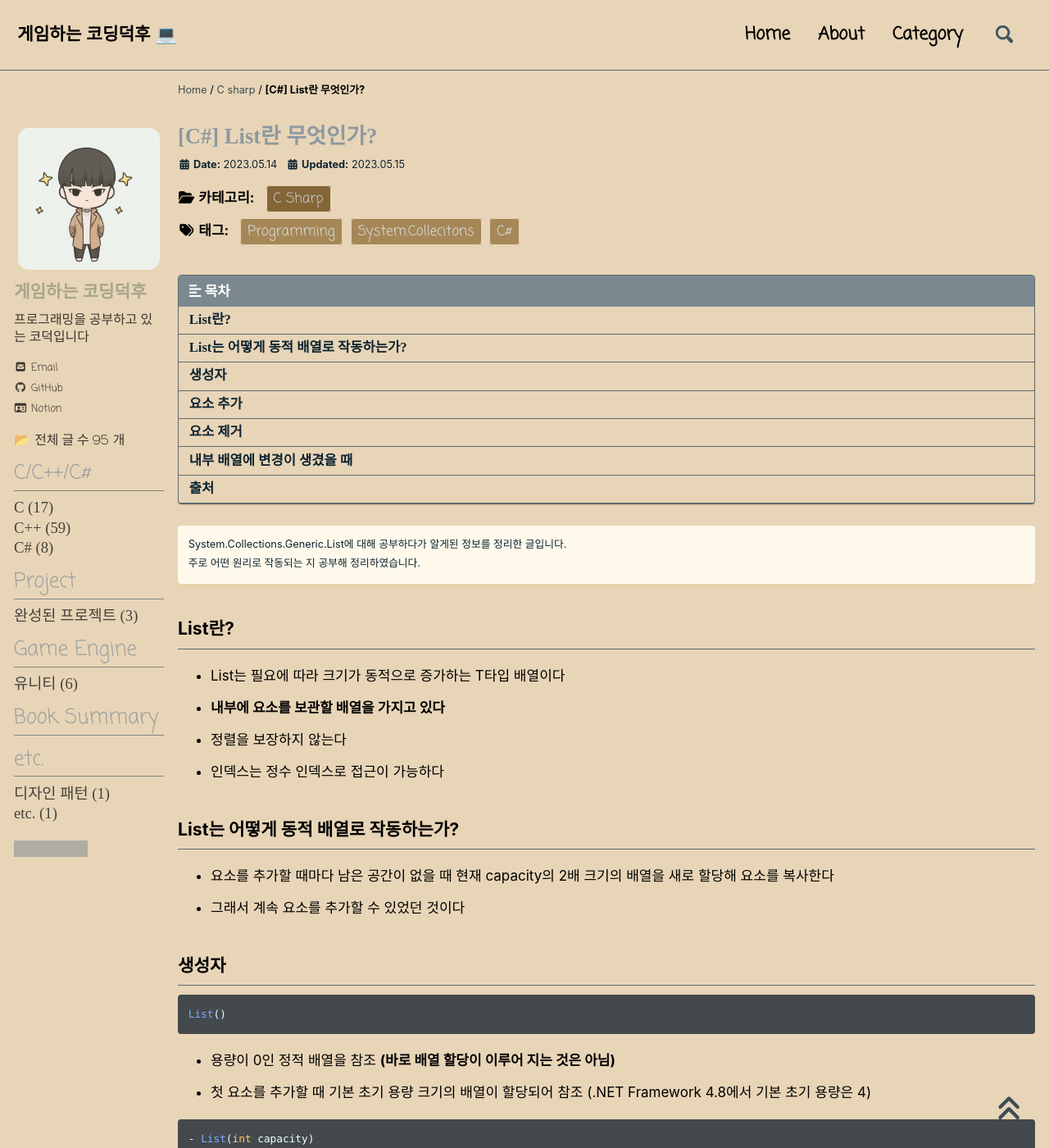
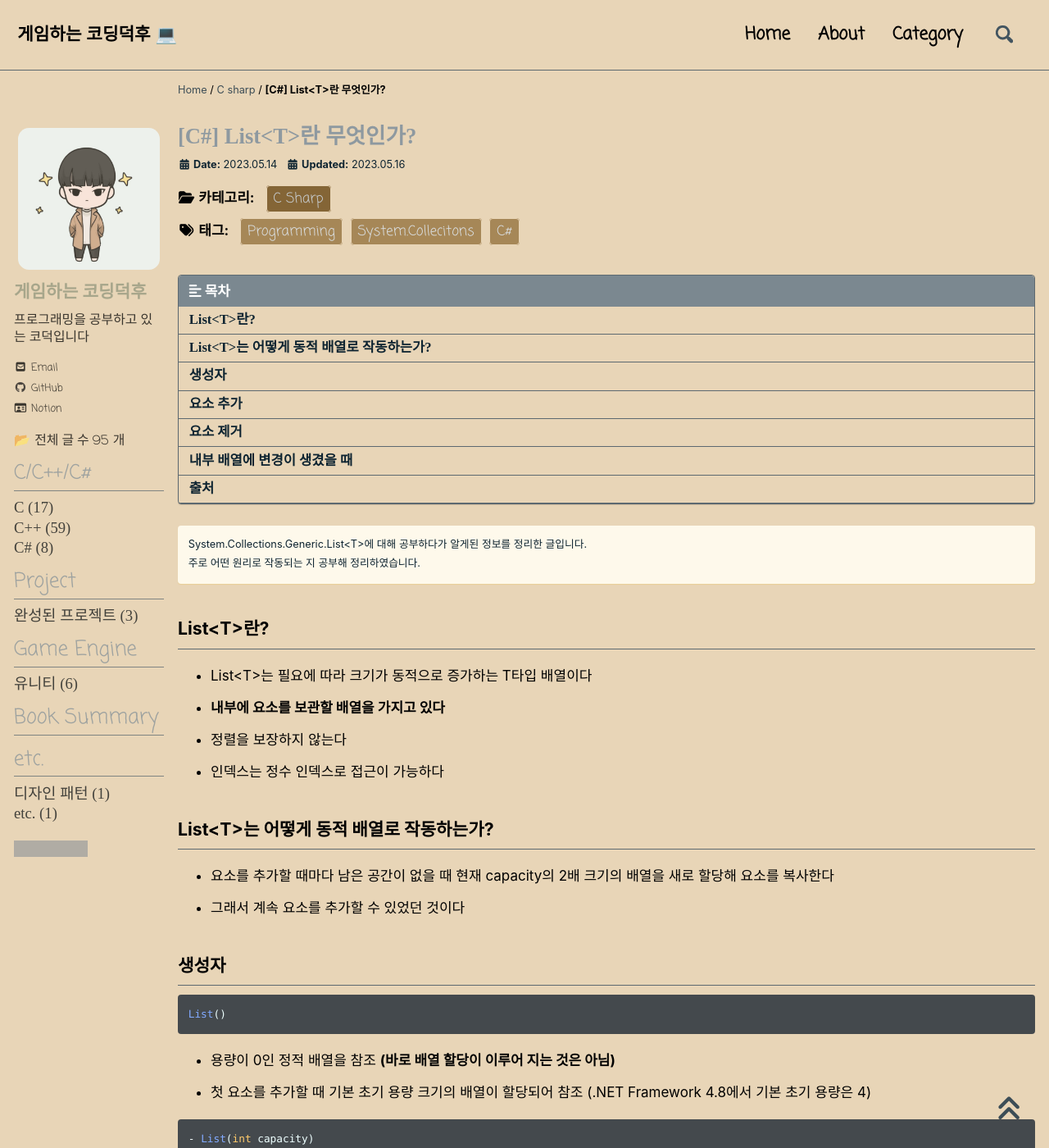
Before and after one commit to reoul/reoul.github.io, a Jekyll site: the page built from _posts/csharp/2023-05-14-csharp-7.md, in a window 1280 px wide and 1400 px high. Shown: the whole window at 82% size. Built offline with Jekyll 4.4.1, drawn with Linux system fonts in a browser that asks for light colours; cached includes are drawn as plain includes; nearby versions of some CDN libraries; some web fonts are replaced; comment, search, counter and statistics services are not loaded; some of the changed lines change nothing that is shown; some of the changed text lies outside the part shown; grey boxes are pictures that could not be loaded.

Commit message:
글 수정

````diff
--- a/_posts/csharp/2023-05-14-csharp-7.md
+++ b/_posts/csharp/2023-05-14-csharp-7.md
@@ -1,5 +1,5 @@
 ---
-title: "[C#] List<Type>란 무엇인가?"
+title: "[C#] List&lt;T&gt;란 무엇인가?"
 
 categories:
   - C Sharp
@@ -13,22 +13,22 @@ toc_sticky: true                  # 목차 사이드바 고정
 published: true                   #글 공개 여부(false해도 주소로 접근 가능)
 
 date:       2023-05-14T19:14:00+09:00
-lastmod:    2023-05-15T03:04:00+09:00
+lastmod:    2023-05-16T21:51:00+09:00
 ---
 
 <!-- description : 25자에서 160자 사이 -->
-System.Collections.Generic.List<Type>에 대해 공부하다가 알게된 정보를 정리한 글입니다.<br>
+System.Collections.Generic.List&lt;T&gt;에 대해 공부하다가 알게된 정보를 정리한 글입니다.<br>
 주로 어떤 원리로 작동되는 지 공부해 정리하였습니다.
 {: .notice--warning}
 
-## List<Type>란?
+## List&lt;T&gt;란?
 
-- List<Type>는 필요에 따라 크기가 동적으로 증가하는 T타입 배열이다
+- List&lt;T&gt;는 필요에 따라 크기가 동적으로 증가하는 T타입 배열이다
 - **내부에 요소를 보관할 배열을 가지고 있다**
 - 정렬을 보장하지 않는다
 - 인덱스는 정수 인덱스로 접근이 가능하다
 
-## List<Type>는 어떻게 동적 배열로 작동하는가?
+## List&lt;T&gt;는 어떻게 동적 배열로 작동하는가?
 
 - 요소를 추가할 때마다 남은 공간이 없을 때 현재 capacity의 2배 크기의 배열을 새로 할당해 요소를 복사한다
 - 그래서 계속 요소를 추가할 수 있었던 것이다
@@ -49,10 +49,10 @@ List()
 - capacity 크기의 배열을 할당해 참조
 
 ```c#
-- List(IEnumerable<Type> collection)
+- List(IEnumerable<T> collection)
 ```
 
-- collection이 `ICollection<Type>`를 구현한 경우
+- collection이 `ICollection<T>`를 구현한 경우
   - Count를 가져와 Count 크기의 배열을 할당 및 요소 복사
 - 구현을 못 한 경우
   - 열거자를 통해 모든 요소를 순회하면서 `Add(T item)` 호출
````
